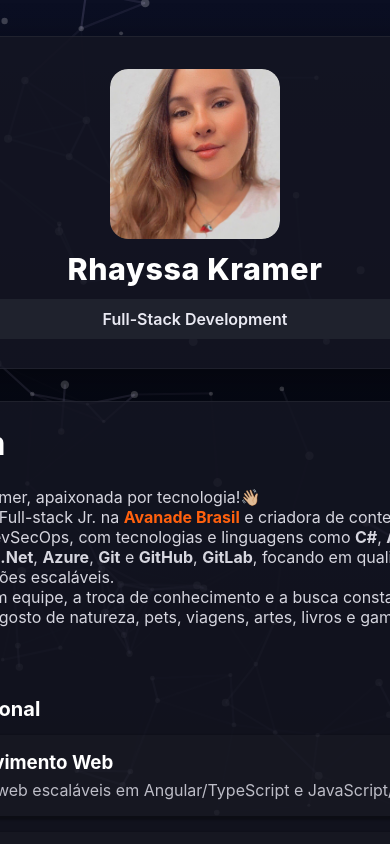
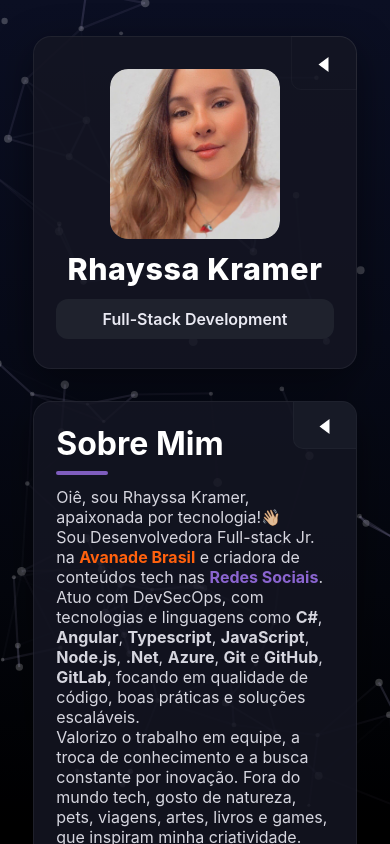
Before and after one commit to rhayssakramer/portfolio-devrhakramer, an Angular app in the folder frontend/: page / in a window 390 px wide. Both pictures are taken after a click on the link "Ir para Home". Built offline with nearby package versions, Linux system fonts and the light colour scheme.

Commit message:
feat: ajustes na responsividade max e min

```diff
--- a/frontend/src/app/components/profile-card/profile-card.component.css
+++ b/frontend/src/app/components/profile-card/profile-card.component.css
@@ -5,19 +5,20 @@
   align-self: start;
 }
 :host {
-  position: relative; /* allow absolute children to position relative to host when needed */
+  position: static !important; /* force normal flow so host scrolls with page */
 }
 
 :host > .profile {
   display: block;
+  position: relative;
 }
 
-/* Ensure toggle is hidden on larger viewports (safe-guard against overrides) */
-@media (min-width: 1087px) {
-  .toggle-contacts {
-    display: none !important;
-  }
+/* Force profile card into normal document flow to ensure it scrolls with the page */
+.profile-card {
+  position: static !important;
+  top: auto !important;
 }
+
 .profile-card {
   width: 320px; /* increase card width to match grid column */
   box-sizing: border-box;
@@ -39,14 +40,15 @@
   overflow: visible; /* no internal scrolling */
 }
 
+/* No special positioning here — let the profile card scroll normally with content */
+
 .toggle-contacts {
-  display: none;
   position: absolute;
-  top: 12px; /* place above the card */
-  right: 12px;
+  top: 0; /* posicionado acima do card */
+  right: 0;
   width: 46px;
   height: 34px;
-  display: grid;
+  display: none; /* hidden by default */
   place-items: center;
   padding: 4px 6px;
   border-radius: 14px 8px 8px 14px;
@@ -57,25 +59,55 @@
   z-index: 60; /* above the card */
 }
 
+/* Show toggle on screens up to 1116px */
+/* Ajustes para telas entre 1000px e 1116px */
+@media (min-width: 1000px) and (max-width: 1116px) {
+  .profile-card {
+    width: 280px;
+  }
+
+  .toggle-contacts {
+    display: grid !important;
+  }
+}
+
+@media (max-width: 1116px) {
+  .toggle-contacts {
+    display: grid !important;
+  }
+}
+
+/* Ensure toggle is hidden on larger viewports */
+@media (min-width: 1117px) {
+  .toggle-contacts {
+    display: none !important;
+  }
+}
+
 .toggle-contacts.toggle-contacts--closed {
   background: transparent;
-  color: #d0d0d6;
+  color: #ffffff;
   border: 1px solid rgba(255,255,255,0.03);
   border-top-right-radius: 17px;
   border-bottom-left-radius: 10px;
   border-bottom-right-radius: 0;
   border-top-left-radius: 0;
   box-shadow: none;
-  margin-top: -13px;
-  margin-right: -13px;
 }
 
 .toggle-contacts.toggle-contacts--open {
-  background: linear-gradient(180deg,#2b2540,#14121a);
-  color: #f3e9cf;
-  border-radius: 14px 8px 8px 14px;
+  position: absolute;
+  top: 0 !important;
+  right: 0 !important;
+  background: transparent;
+  color: #ffffff;
   border: 1px solid rgba(255,255,255,0.03);
   box-shadow: 0 12px 30px rgba(0,0,0,0.6);
+  border-top-right-radius: 17px !important;
+  border-bottom-left-radius: 10px;
+  border-bottom-right-radius: 0px !important;
+  border-top-left-radius: 0px !important;
+  box-shadow: none;
 }
 
 .avatar {
@@ -220,49 +252,40 @@
   margin-top: 14px;
 }
 
-@media (max-width: 1086px) {
+/* Ajustes para telas abaixo de 1000px */
+@media (max-width: 999px) {
+  :host {
+    width: 100%;
+    display: flex;
+    justify-content: center;
+  }
+
+  .profile-card {
+    width: 100%;
+    max-width: 420px;
+    margin: 0 auto;
+    position: relative;
+  }
+
   .toggle-contacts {
-    display: block;
-    border: 1px solid rgba(255,255,255,0.03);
-    border-top-right-radius: 17px;
-    border-bottom-left-radius: 10px;
-    border-bottom-right-radius: 0;
-    border-top-left-radius: 0;
-    box-shadow: none;
-    color: #d0d0d6;
-    background: transparent;
-    margin-top: -13px;
-    margin-right: -13px;
+    position: absolute;
+    top: 0;
+    right: 0;
+    display: grid !important;
+  }
+
+  .toggle-contacts.toggle-contacts--closed {
+    top: 0;
+    right: 0;
   }
 
   .toggle-contacts.toggle-contacts--open {
-    display: block;
-    border: 1px solid rgba(255,255,255,0.03);
-    border-top-right-radius: 17px !important;
-    border-bottom-left-radius: 10px !important;
-    border-bottom-right-radius: 0 !important;
-    border-top-left-radius: 0 !important;
-    box-shadow: none;
-    color: #d0d0d6;
-    background: transparent;
-    margin-top: -13px;
-    margin-right: -13px;
+    top: 0;
+    right: 0;
   }
+}
 
-  .toggle-contacts.toggle-contacts--closed {
-    display: block;
-    border: 1px solid rgba(255,255,255,0.03);
-    border-top-right-radius: 17px !important;
-    border-bottom-left-radius: 10px !important;
-    border-bottom-right-radius: 0 !important;
-    border-top-left-radius: 0 !important;
-    box-shadow: none;
-    color: #d0d0d6;
-    background: transparent;
-    margin-top: -13px;
-    margin-right: -13px;
-  }
-
+@media (max-width: 1116px) {
   .profile-card:not(.open) .divider,
   .profile-card:not(.open) .contact,
   .profile-card:not(.open) .social {
@@ -313,14 +336,22 @@
   }
 }
 
+/* Ajustes adicionais para telas muito pequenas */
+@media (max-width: 640px) {
+  .profile-card {
+    max-width: 100%;
+    width: 100%;
+  }
+}
+
 /* Ensure profile card collapses to full width on narrow viewports */
-@media (max-width: 1000px) {
+/* @media (max-width: 1000px) {
   .profile-card {
     width: 100%;
     box-sizing: border-box;
-    margin: 0; /* remove external offsets when stacked */
+    margin: 0; /* remove external offsets when stacked
   }
-}
+} */
 
 .social-btn {
   width: 28px;
@@ -384,9 +415,10 @@
   gap: 6px;
 }
 
-.profile-card.open .toggle-contacts {
-  top: 12px;
-  right: 12px;
+.profile-card.open ~ .toggle-contacts,
+.toggle-contacts.toggle-contacts--open {
+  top: -10px;
+  right: 20px;
   transform: none;
   border-radius: 14px 8px 8px 14px;
   width: 66px;
--- a/frontend/src/app/components/profile-card/profile-card.component.html
+++ b/frontend/src/app/components/profile-card/profile-card.component.html
@@ -1,5 +1,4 @@
 <aside class="profile">
-  <div class="profile-card" [class.open]="showContacts">
   <button class="toggle-contacts"
     (click)="toggleContacts()"
     [ngClass]="{ 'toggle-contacts--closed': !showContacts, 'toggle-contacts--open': showContacts }"
@@ -11,6 +10,7 @@
       </svg>
     </span>
   </button>
+  <div class="profile-card" [class.open]="showContacts">
     <div class="avatar">
       <img src="assets/images/profile.jpg" alt="Foto de perfil" />
     </div>
--- a/frontend/src/app/pages/home/home.component.css
+++ b/frontend/src/app/pages/home/home.component.css
@@ -36,7 +36,7 @@
   max-width: 1100px; /* enforce container width on the grid element (allow 320 + 760px) */
   margin: 0 auto;
 }
-.\/* Profile styles moved to src/app/components/profile-card/profile-card.component.css *\/
+/* Profile styles moved to src/app/components/profile-card/profile-card.component.css */
 
 /* Main */
 .content {
@@ -127,6 +127,38 @@
   width: 100%;
   max-width: 760px; /* tuned to match visual balance with sidebar */
   margin: 0 auto; /* center the card horizontally inside its grid column */
+}
+
+/* When resume tab is active hide non-tabs content and show resume host */
+.card.show-resume > *:not(.tabs):not(.resume-host) {
+  display: none;
+}
+.resume-host {
+  padding: 8px 0 0 0;
+}
+
+/* portfolio state: hide non-tabs content when portfolio active */
+.card.show-portfolio > *:not(.tabs):not(.portfolio-host) {
+  display: none;
+}
+.portfolio-host {
+  padding: 8px 0 0 0;
+}
+
+/* blog state: hide non-tabs content when blog active */
+.card.show-blog > *:not(.tabs):not(.blog-host) {
+  display: none;
+}
+.blog-host {
+  padding: 8px 0 0 0;
+}
+
+/* contact state: hide non-tabs content when contact active */
+.card.show-contact > *:not(.tabs):not(.contact-host) {
+  display: none;
+}
+.contact-host {
+  padding: 8px 0 0 0;
 }
 
 .card + .card {
@@ -396,8 +428,43 @@
   border:1px solid rgba(255,255,255,.06);
 }
 
-@media (max-width: 1000px) {
-  .page-grid { grid-template-columns: 1fr; }
+/* Ajustes para telas entre 1000px e 1116px */
+@media (min-width: 1000px) and (max-width: 1116px) {
+  .page-grid {
+    grid-template-columns: 280px minmax(0, 1fr);
+    gap: 24px;
+    max-width: 100%;
+    padding: 0 20px;
+  }
+
+  .container {
+    max-width: 100%;
+    padding: 0;
+  }
+
+  .card {
+    max-width: 100%;
+  }
+}
+
+@media (max-width: 999px) {
+  .page-grid {
+    grid-template-columns: 1fr;
+    justify-items: center;
+  }
+
+  /* Centralizar o profile card */
+  .page-grid > app-profile-card {
+    width: 100%;
+    max-width: 420px;
+    display: flex;
+    justify-content: center;
+  }
+
+  .content {
+    width: 100%;
+    max-width: 100%;
+  }
 }
 
 @media (max-width: 640px) {
@@ -413,8 +480,8 @@
   }
 }
 
-/* Desktop: hide compact toggle above 1086px and show full tabs */
-@media (min-width: 1087px) {
+/* Desktop: hide compact toggle above 1116px and show full tabs */
+@media (min-width: 1117px) {
   .tabs-toggle {
     display: none !important;
     pointer-events: none;
@@ -460,7 +527,7 @@
 }
 
 /* Mobile: show compact toggle and stacked menu up to 1086px */
-@media (max-width: 1086px) {
+@media (max-width: 1116px) {
   .tabs {
     right: -1px;
     top: -1px;
@@ -476,7 +543,7 @@
     display: inline-flex !important;
     /* match toggle-contacts closed visual: compact pill */
     background: transparent;
-    color: #d0d0d6;
+    color: #ffffff;
     width: 46px;
     height: 34px;
     display: grid;
--- a/frontend/src/app/pages/home/home.component.html
+++ b/frontend/src/app/pages/home/home.component.html
@@ -5,7 +5,7 @@
     <app-profile-card></app-profile-card>
 
     <main class="content">
-      <section class="card">
+      <section class="card" [class.show-resume]="activeTab==='resume'" [class.show-portfolio]="activeTab==='portfolio'" [class.show-blog]="activeTab==='blog'" [class.show-contact]="activeTab==='contact'">
         <!-- tabs embedded in the Sobre card (top-right) -->
         <nav class="tabs" [class.open]="tabsOpen">
           <!-- compact toggle (hidden on desktop via CSS) -->
@@ -19,13 +19,14 @@
 
           <!-- full tabs menu (shown on desktop; on mobile it's hidden until opened) -->
           <div class="tabs-menu" [class.open]="tabsOpen">
-            <a class="tab active">Sobre</a>
-            <a class="tab">Currículo</a>
-            <a class="tab">Portfólio</a>
-            <a class="tab">Blog</a>
-            <a class="tab">Contato</a>
+            <a class="tab" [class.active]="activeTab==='about'" (click)="setTab('about')">Sobre</a>
+            <a class="tab" [class.active]="activeTab==='resume'" (click)="setTab('resume')">Currículo</a>
+            <a class="tab" [class.active]="activeTab==='portfolio'" (click)="setTab('portfolio')">Portfólio</a>
+            <a class="tab" [class.active]="activeTab==='blog'" (click)="setTab('blog')">Blog</a>
+            <a class="tab" [class.active]="activeTab==='contact'" (click)="setTab('contact')">Contato</a>
           </div>
         </nav>
+        <div *ngIf="activeTab==='about'">
           <h1 class="title">Sobre Mim</h1>
           <p class="p-title">Oiê, sou Rhayssa Kramer, apaixonada por tecnologia!👋🏼<br>
              Sou Desenvolvedora Full-stack Jr. na <a class="link-text-1" href="https://www.avanade.com/pt-br">Avanade Brasil</a>
@@ -234,4 +235,24 @@
             </a>
           </div>
         </div>
+        </div>
+
+        <div *ngIf="activeTab==='resume'" class="resume-host">
+          <app-resume></app-resume>
+        </div>
+
+        <div *ngIf="activeTab==='portfolio'" class="portfolio-host">
+          <app-portfolio></app-portfolio>
+        </div>
+
+        <div *ngIf="activeTab==='blog'" class="blog-host">
+          <app-blog></app-blog>
+        </div>
+
+        <div *ngIf="activeTab==='contact'" class="contact-host">
+          <app-contact></app-contact>
+        </div>
       </section>
+    </main>
+  </div>
+</section>
--- a/frontend/src/app/pages/home/home.component.ts
+++ b/frontend/src/app/pages/home/home.component.ts
@@ -2,17 +2,22 @@ import { Component } from '@angular/core';
 import { CommonModule } from '@angular/common';
 import { ParticlesComponent } from '../../components/particles/particles.component';
 import { ProfileCardComponent } from '../../components/profile-card/profile-card.component';
+import { ResumeComponent } from '../../components/resume/resume.component';
+import { PortfolioComponent } from '../../components/portfolio/portfolio.component';
+import { BlogComponent } from '../../components/blog/blog.component';
+import { ContactComponent } from '../../components/contact/contact.component';
 
 @Component({
   selector: 'app-home',
   standalone: true,
-  imports: [CommonModule, ParticlesComponent, ProfileCardComponent],
+  imports: [CommonModule, ParticlesComponent, ProfileCardComponent, ResumeComponent, PortfolioComponent, BlogComponent, ContactComponent],
   templateUrl: './home.component.html',
   styleUrls: ['./home.component.css']
 })
 export class HomeComponent {
   showContacts = false;
   tabsOpen = false;
+  activeTab: 'about' | 'resume' | 'portfolio' | 'blog' | 'contact' = 'about';
 
   toggleContacts() {
     this.showContacts = !this.showContacts;
@@ -21,4 +26,9 @@ export class HomeComponent {
   toggleTabs() {
     this.tabsOpen = !this.tabsOpen;
   }
+
+  setTab(tab: 'about' | 'resume' | 'portfolio' | 'blog' | 'contact') {
+    this.activeTab = tab;
+    this.tabsOpen = false;
+  }
 }
--- a/frontend/src/styles.css
+++ b/frontend/src/styles.css
@@ -15,4 +15,5 @@ body {
   background: #000;
   color: white;
   overflow-x: hidden;
+  overflow-y: hidden; /* prevent body scroll so .page-wrapper handles scrolling */
 }
```
Also changed, not shown: frontend/src/app/components/profile-card/profile-card.component.ts (+67 -2 lines). Lines whose indentation alone changed are shown as unchanged.
